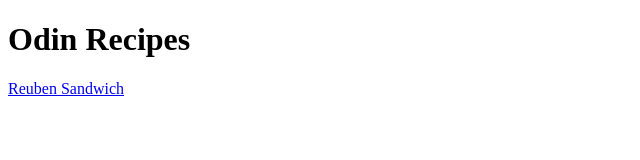
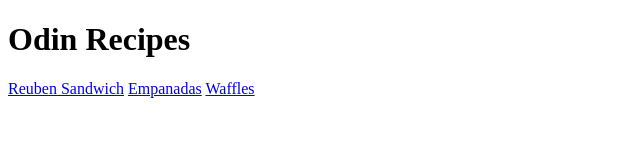
Before and after one commit to ReIish/odin-recipes, a plain HTML site: page index.html in a window 1280 px wide. Shown: the whole page, without its empty margins (0-640 px from the left). Drawn offline with Linux system fonts and the light colour scheme.

Commit message:
Add new recipe links to index.html

```diff
--- a/index.html
+++ b/index.html
@@ -8,5 +8,7 @@
     <body>
         <h1>Odin Recipes</h1>
         <a href="recipes/reuben.html">Reuben Sandwich</a>
+        <a href="recipes/empanadas.html">Empanadas</a>
+        <a href="recipes/waffles.html">Waffles</a>
     </body>
 </html>
```
